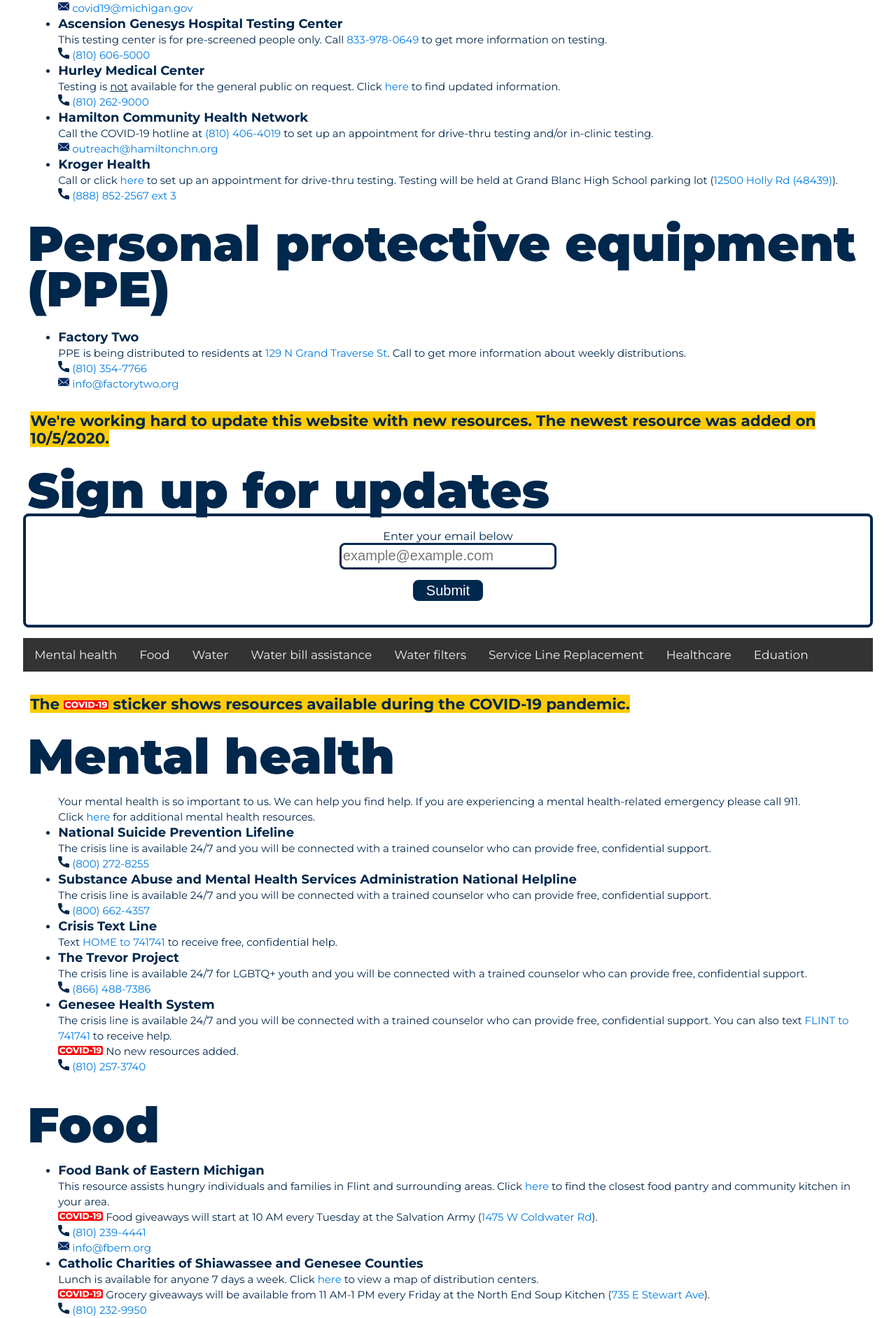
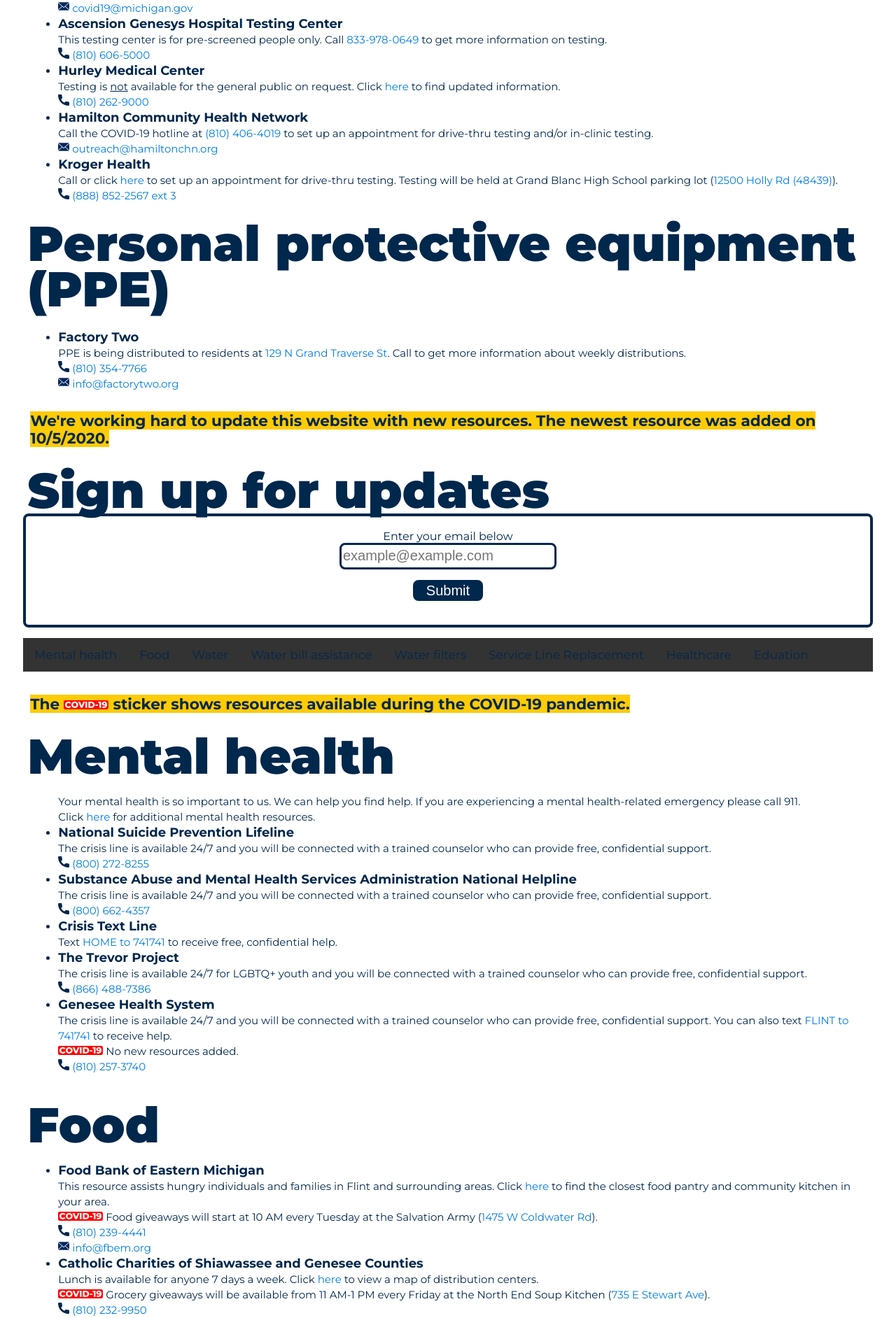
Before and after one commit to umichfjp/umichfjp.github.io, a Jekyll site: the page built from pages/resources.html, in a window 1280 px wide. Shown: the part 503-2387 px from the top of the page at 70% size. Built offline with Jekyll 4.4.1, drawn with Linux system fonts in a browser that asks for light colours.

Commit message:
Changes to myNavBar

```diff
--- a/pages/resources.html
+++ b/pages/resources.html
@@ -16,7 +16,7 @@ title: Resources for Flint residents
         .myNavBar a {
           float: left;
           display: block;
-          color: #f2f2f2;
+          color: #00274c;
           text-align: center;
           padding: 14px 16px;
           text-decoration: none;
@@ -25,7 +25,7 @@ title: Resources for Flint residents
 
         .myNavBar a:hover {
           background-color: #ddd;
-          color: black;
+          color: #00274c;
         }
 
         .myNavBar .icon {
```
